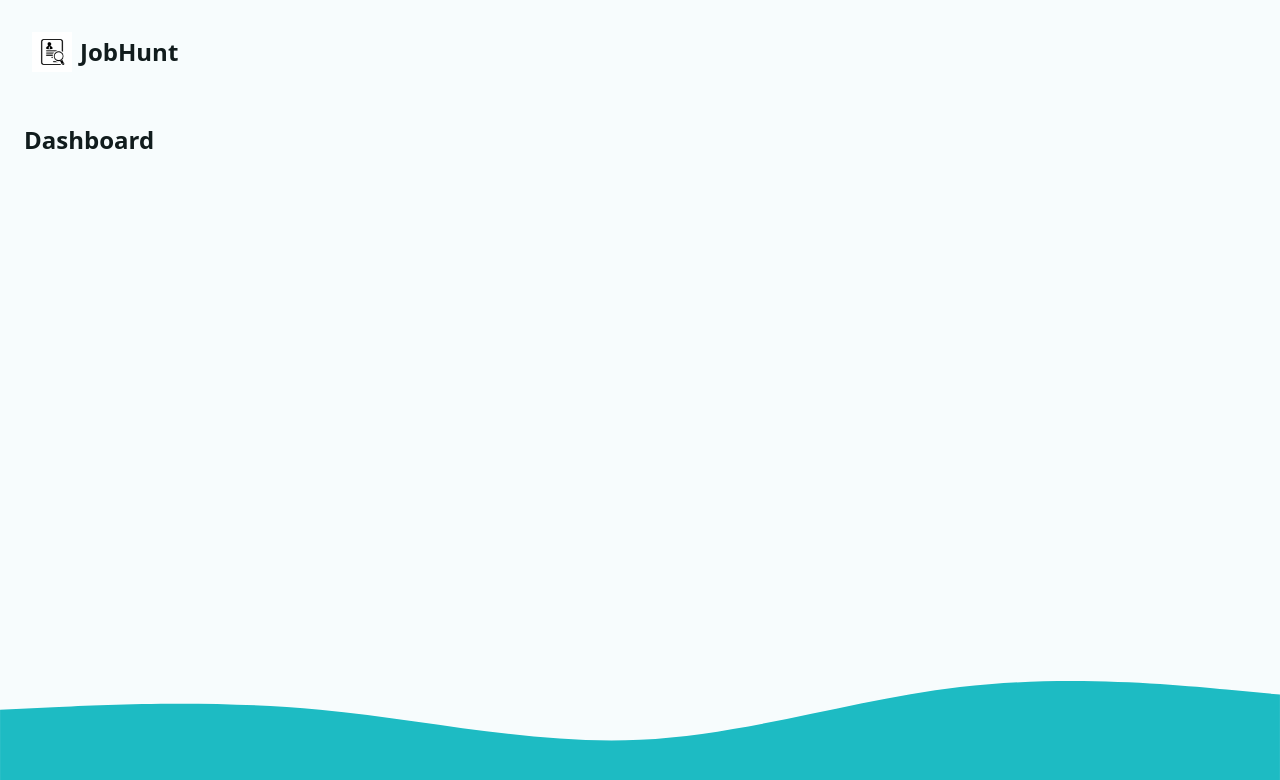
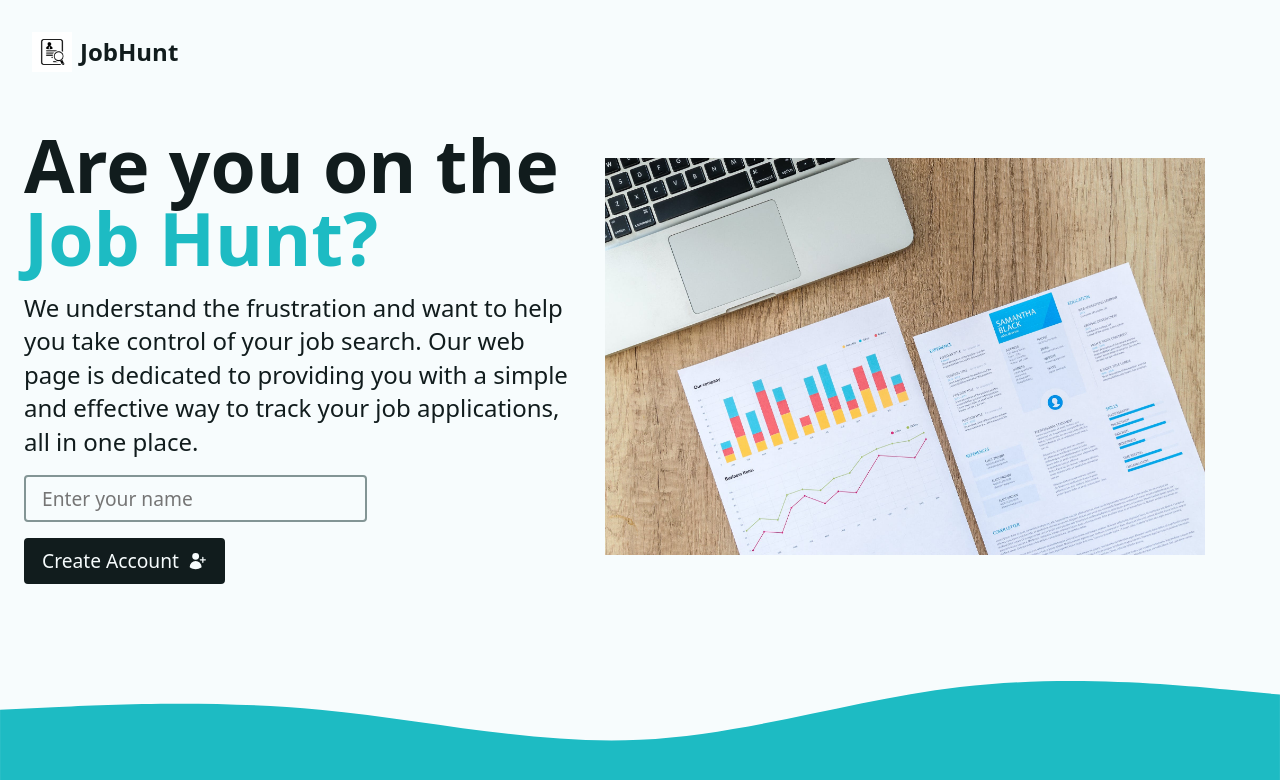
Before and after one commit to oniso20/job-hunt-tracker, a React (Vite) app: page / in a window 1280 px wide. Shown: the top 780 px of the page. Built offline with nearby package versions, Linux system fonts and the light colour scheme.

Commit message:
Implement login logic with react-router

```diff
--- a/package.json
+++ b/package.json
@@ -17,7 +17,8 @@
     "eslint-plugin-react-hooks": "^4.6.0",
     "react": "^18.2.0",
     "react-dom": "^18.2.0",
-    "react-router-dom": "^6.8.0"
+    "react-router-dom": "^6.8.0",
+    "react-toastify": "^9.1.1"
   },
   "devDependencies": {
     "@types/react": "^18.0.27",
--- a/src/App.jsx
+++ b/src/App.jsx
@@ -4,12 +4,14 @@
 import { logoutAction } from "./actions/logout";
 
 // Libraries
+import { ToastContainer } from "react-toastify";
+import "react-toastify/dist/ReactToastify.css";
 
 // Layouts
 import Main, { mainLoader } from "./layouts/Main";
 
 // Routes
-import Dashboard, { dashboardLoader } from "./pages/Dashboard";
+import Dashboard, { dashboardAction, dashboardLoader } from "./pages/Dashboard";
 import Error from "./pages/Error";
 
 const router = createBrowserRouter([
@@ -23,6 +25,7 @@
         path: "/",
         element: <Dashboard />,
         loader: dashboardLoader,
+        action: dashboardAction,
         errorElement: <Error />,
       },
       {
@@ -41,6 +44,7 @@
   return (
     <div className="App">
       <RouterProvider router={router} />
+      <ToastContainer />
     </div>
   );
 }
--- a/src/actions/logout.js
+++ b/src/actions/logout.js
@@ -5,11 +5,15 @@
 import { deleteData } from "../helpers";
 
 // Library
+import { toast } from "react-toastify";
 
 export async function logoutAction() {
     // delete the user
     deleteData({ key: "userName" });
 
+    // show a toast
+    toast.success("Deleted account successfully");
+
     // redirect to login page
     return redirect("/");
 }
--- /dev/null
+++ b/src/components/Intro.jsx
@@ -0,0 +1,47 @@
+import React from "react";
+
+// assets
+import data from "../assets/data.jpeg";
+
+// React router imports
+import { Form } from "react-router-dom";
+
+// library
+import { UserPlusIcon } from "@heroicons/react/24/solid";
+
+const Intro = () => {
+  return (
+    <div className="intro">
+      <div>
+        <h1>
+          Are you on the
+          <br />
+          <span className="accent">Job Hunt?</span>
+        </h1>
+        <p>
+          We understand the frustration and want to help you take control of
+          your job search. Our web page is dedicated to providing you with a
+          simple and effective way to track your job applications, all in one
+          place.
+        </p>
+        <Form method="post">
+          <input
+            type="text"
+            name="userName"
+            required
+            placeholder="Enter your name"
+            aria-label="Your Name"
+            autoComplete="given-name"
+          />
+          <button type="submit" className="btn btn--dark">
+            <span>Create Account</span>
+            <UserPlusIcon width={20} />
+          </button>
+        </Form>
+      </div>
+      <img src={data} alt="Data on paper" width={600} />
+    </div>
+  );
+};
+
+export default Intro;
--- a/src/pages/Dashboard.jsx
+++ b/src/pages/Dashboard.jsx
@@ -3,10 +3,29 @@
 // React router imports
 import { useLoaderData } from "react-router-dom";
 
+// Library imports
+import { toast } from "react-toastify";
+
+// Components
+import Intro from "../components/Intro";
+
 // Helper functions
 import { fetchData } from "../helpers";
 
-// loader
+// Action function
+export async function dashboardAction({ request }) {
+  const data = await request.formData();
+  const formData = Object.fromEntries(data);
+  try {
+    localStorage.setItem("userName", JSON.stringify(formData.userName));
+
+    return toast.success(`Welcome ${formData.userName}`);
+  } catch (err) {
+    throw new Error("There was an error creating your account.");
+  }
+}
+
+// Data loader function
 export const dashboardLoader = () => {
   const userName = fetchData("userName");
   return {
@@ -16,12 +35,7 @@
 
 const Dashboard = () => {
   const { userName } = useLoaderData();
-  return (
-    <div>
-      <h5>{userName}</h5>
-      <h3>Dashboard</h3>
-    </div>
-  );
+  return <div>{userName ? <p>{userName}</p> : <Intro />}</div>;
 };
 
 export default Dashboard;
```
Also changed, not shown: 1 other file (tests, documents, lock files or other folders).
